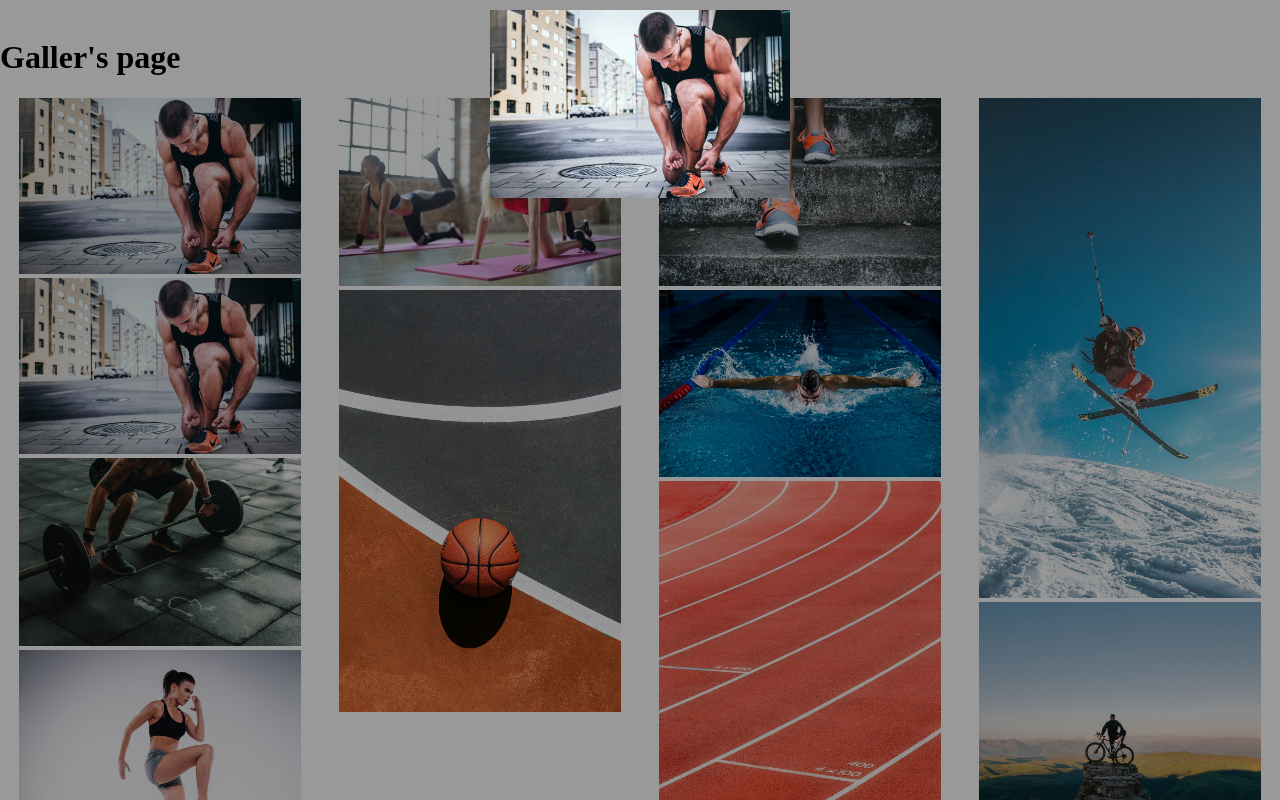
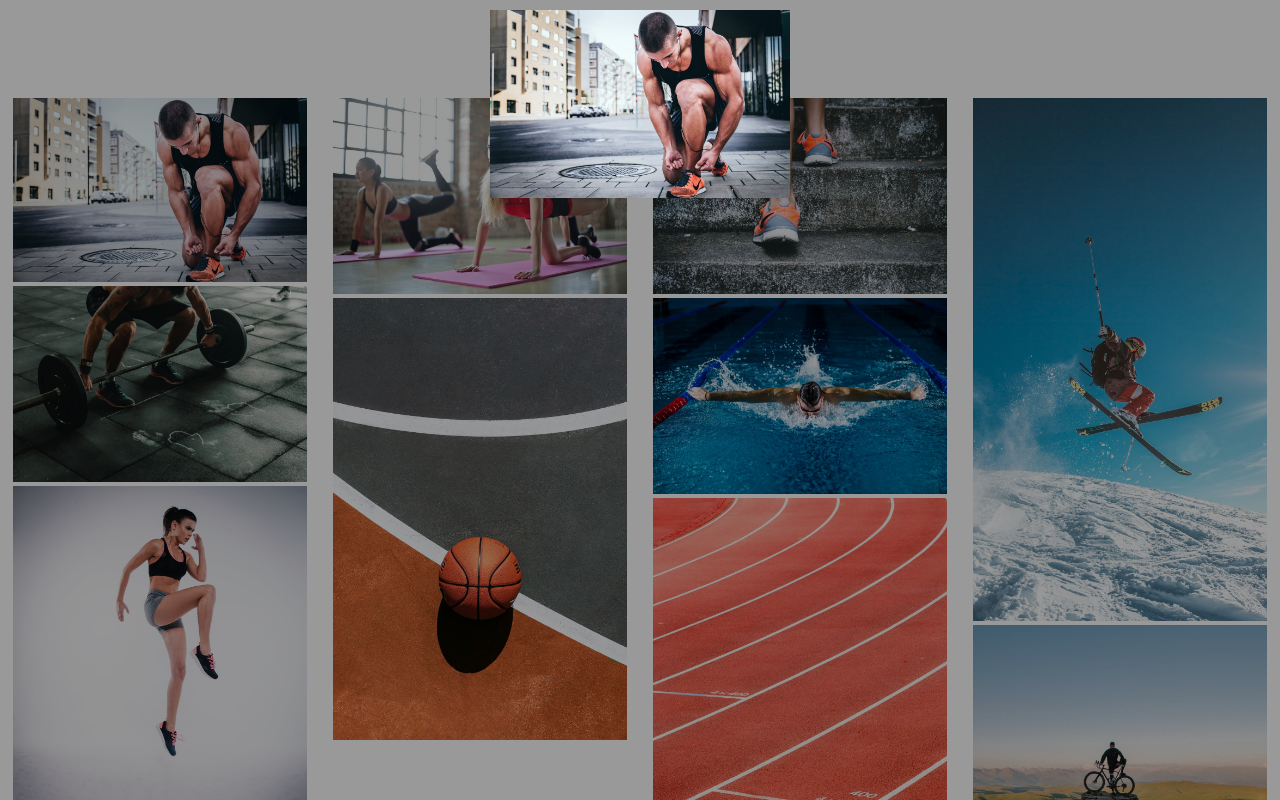
Before and after one commit to arminpeco/Repo13-14, a plain HTML site: page ex01/src/index.html in a window 1280 px wide. Both pictures are taken after a click on the picture 160 px from the left and 185 px from the top of the page. Shown: the top 800 px of the page. Drawn offline with Linux system fonts and the light colour scheme.

Commit message:
Added gallery page

```diff
--- a/ex01/src/index.html
+++ b/ex01/src/index.html
@@ -10,7 +10,7 @@
 <body>
    <br>
     <main class="main">
-        <h1>Galler's page</h1>
+      <h1>Gallery's  page</h1>
       <section class="container">
 
            <div >
@@ -18,7 +18,7 @@
                 <img src="../images/img1.jpg"  alt="image1" onclick="onClick(this)">
 
 
-                <img src="../images/img1.jpg"  alt="image1" onclick="onClick(this)">
+
 
                <img src="../images/img5.jpg" alt="image2" onclick="onClick(this)">
 
@@ -27,7 +27,7 @@
 
             </div>
 
-            </div>
+
            <div>
             <img src="../images/img2.jpg" alt="image4" onclick="onClick(this)">
             <img src="../images/img6.jpg" alt="image5" onclick="onClick(this)">
@@ -38,7 +38,8 @@
             <img src="../images/img9.jpg" alt="image8" onclick="onClick(this)">
            </div>
             <div><img src="../images/img4.jpg"  alt="image9" onclick="onClick(this)">
-                <img src="../images/img10.jpg" alt="image7" onclick="onClick(this)"></div>
+                <img src="../images/img10.jpg" alt="image7" onclick="onClick(this)">
+            </div>
 
 
         </section>
--- a/ex01/style/index.css
+++ b/ex01/style/index.css
@@ -20,13 +20,10 @@ img{
 
 }
 div{
-    width: 22%;
+    width: 23%;
 
 }
-h2{
-   text-align: center;
-   color: red;
-}
+
 p{
     padding-left: 30px;
     padding-right: 30px;
@@ -55,5 +52,9 @@ h4{
   #modal-content {
     margin: 10px auto;
     width: 300px;
-    height: 300px;
+    height: 500px;
   }
+
+ h1{
+     text-align: center;
+ }
```
